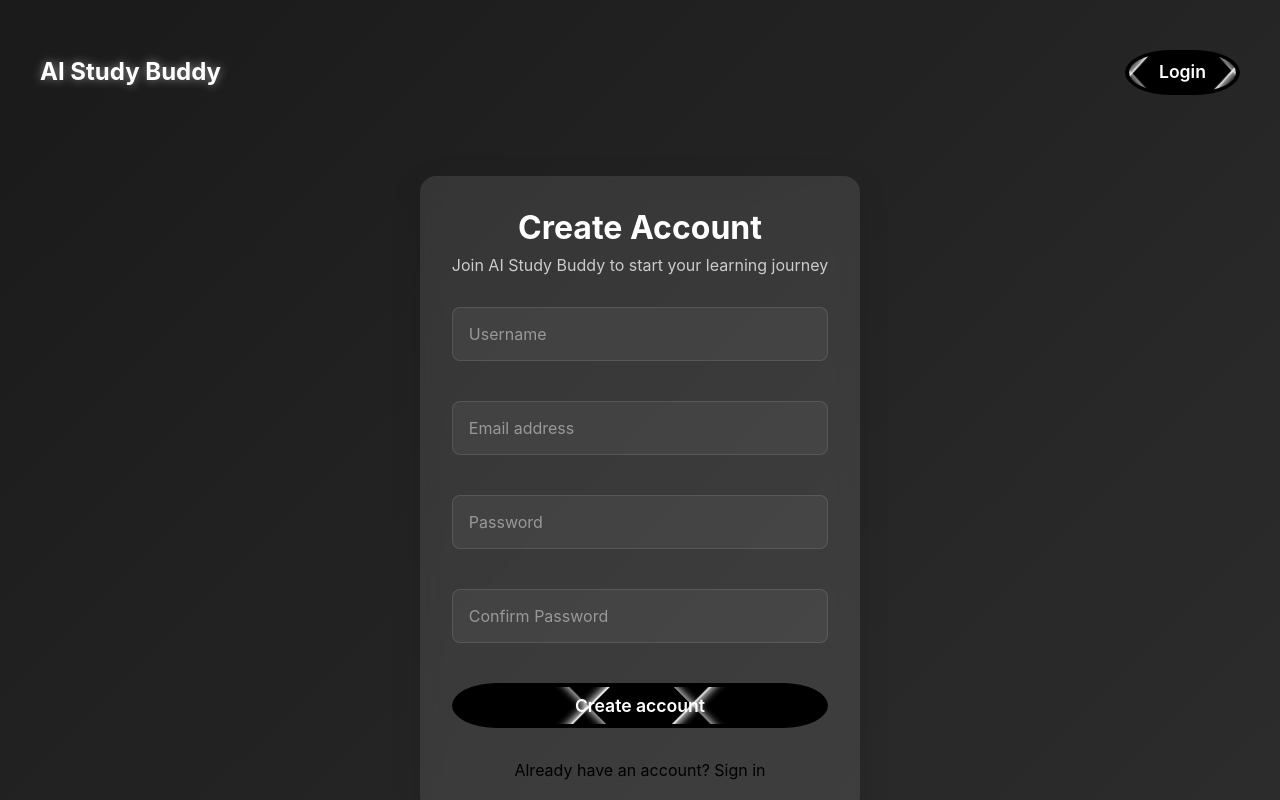
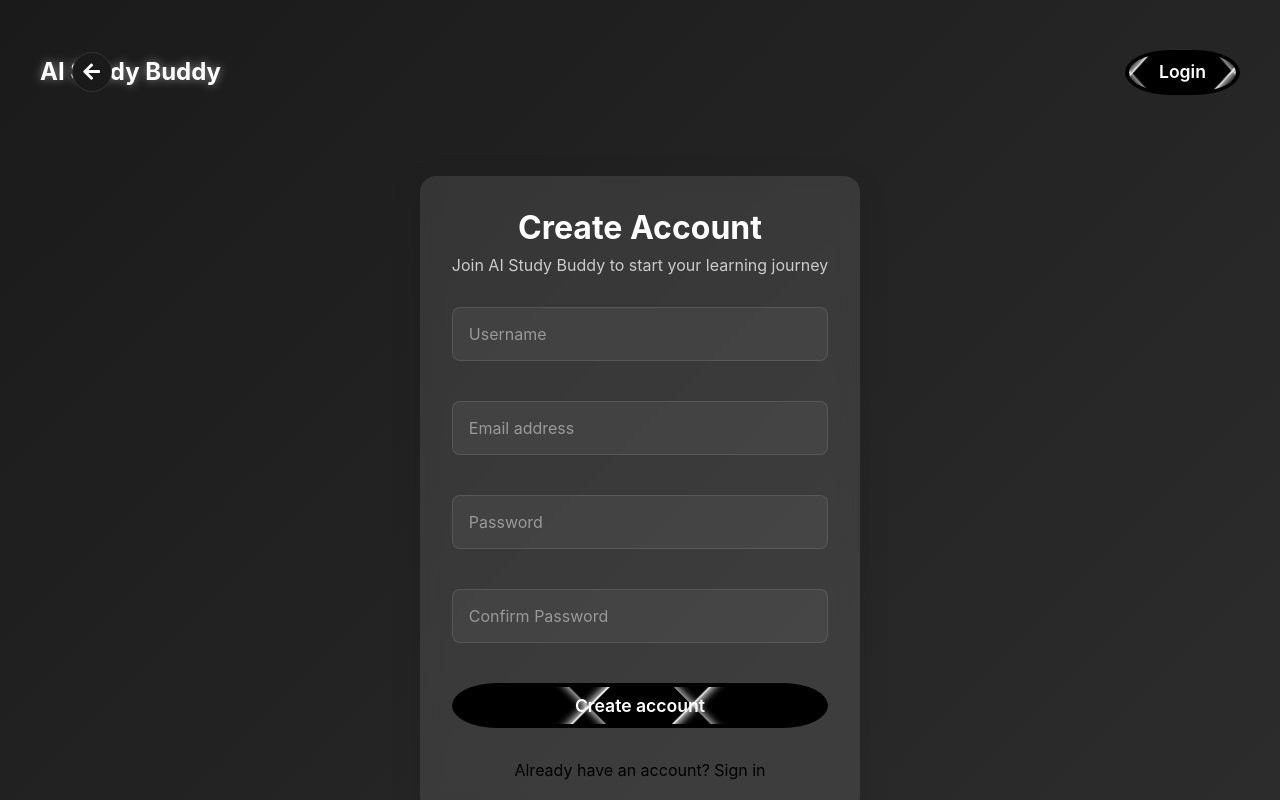
Before and after one commit to kalviumcommunity/S84_Akshit_Capstone_AiStudyBuddy, a React (Vite) app in the folder client/: page /register in a window 1280 px wide. Built offline with nearby package versions, Linux system fonts and the light colour scheme; no server answers.

Commit message:
fix login problem and back btn

```diff
--- a/client/src/components/Login.jsx
+++ b/client/src/components/Login.jsx
@@ -1,5 +1,6 @@
 import React, { useState } from 'react';
 import { useNavigate } from 'react-router-dom';
+import { FaArrowLeft } from 'react-icons/fa';
 import { useAuth } from '../context/AuthContext';
 
 function Login() {
@@ -8,6 +9,14 @@ function Login() {
   const [error, setError] = useState('');
   const { login } = useAuth();
   const navigate = useNavigate();
+
+  const handleLogoClick = () => {
+    navigate('/');
+  };
+
+  const handleBackClick = () => {
+    navigate(-1);
+  };
 
   const handleSubmit = async (e) => {
     e.preventDefault();
@@ -25,7 +34,14 @@ function Login() {
     <div className="welcome-container auth-page">
       <div className="welcome-content">
         <header className="app-header">
-          <div className="app-logo">AI Study Buddy</div>
+          <button
+            className="back-button-auth"
+            onClick={handleBackClick}
+            title="Go Back"
+          >
+            <FaArrowLeft />
+          </button>
+          <div className="app-logo" onClick={handleLogoClick} style={{ cursor: 'pointer' }}>AI Study Buddy</div>
           <div className="auth-buttons">
             <button className="glowing-btn" onClick={() => navigate('/register')}>
               Signup
--- a/client/src/components/Navbar.css
+++ b/client/src/components/Navbar.css
@@ -16,7 +16,7 @@
 .navbar-left {
   display: flex;
   align-items: center;
-  gap: 2rem;
+  gap: 1rem;
 }
 
 .navbar-title {
@@ -24,6 +24,19 @@
   font-weight: bold;
   color: #fff;
   margin: 0;
+}
+
+.back-button {
+  background-color: #1a1a1a !important;
+  border: 1px solid #333 !important;
+  color: #fff !important;
+  transition: all 0.3s ease;
+}
+
+.back-button:hover {
+  background-color: #2a2a2a !important;
+  border-color: #444 !important;
+  transform: translateX(-2px);
 }
 
 .nav-icons {
--- a/client/src/components/Navbar.jsx
+++ b/client/src/components/Navbar.jsx
@@ -1,14 +1,23 @@
 import React, { useState, useRef, useEffect } from 'react';
-import { Link, useLocation } from 'react-router-dom';
-import { FaHome, FaBook, FaHistory, FaUser, FaSignOutAlt } from 'react-icons/fa';
+import { Link, useLocation, useNavigate } from 'react-router-dom';
+import { FaHome, FaBook, FaHistory, FaUser, FaSignOutAlt, FaArrowLeft } from 'react-icons/fa';
 import { useAuth } from '../context/AuthContext';
 import './Navbar.css';
 
 function Navbar() {
   const location = useLocation();
+  const navigate = useNavigate();
   const { logout, user } = useAuth();
   const [showProfileMenu, setShowProfileMenu] = useState(false);
   const profileMenuRef = useRef(null);
+
+  const handleLogoClick = () => {
+    navigate('/');
+  };
+
+  const handleBackClick = () => {
+    navigate(-1);
+  };
 
   const navItems = [
     { path: '/', icon: <FaHome />, label: 'Home' },
@@ -37,7 +46,14 @@ function Navbar() {
   return (
     <nav className="navbar">
       <div className="navbar-left">
-        <h1 className="navbar-title">AI Study Buddy</h1>
+        <button
+          className="nav-icon back-button"
+          onClick={handleBackClick}
+          title="Go Back"
+        >
+          <FaArrowLeft />
+        </button>
+        <h1 className="navbar-title" onClick={handleLogoClick} style={{ cursor: 'pointer' }}>AI Study Buddy</h1>
         <div className="nav-icons">
           {navItems.map((item) => (
             <Link
--- a/client/src/components/Register.jsx
+++ b/client/src/components/Register.jsx
@@ -1,6 +1,7 @@
 import { useState } from 'react';
 import { useAuth } from '../context/AuthContext';
 import { useNavigate, Link } from 'react-router-dom';
+import { FaArrowLeft } from 'react-icons/fa';
 import '../Register.css';
 
 const Register = () => {
@@ -12,6 +13,14 @@ const Register = () => {
   const [formError, setFormError] = useState('');
   const { register, error } = useAuth();
   const navigate = useNavigate();
+
+  const handleLogoClick = () => {
+    navigate('/');
+  };
+
+  const handleBackClick = () => {
+    navigate(-1);
+  };
 
   const handleSubmit = async (e) => {
     e.preventDefault();
@@ -41,7 +50,14 @@ const Register = () => {
     <div className="register-container auth-page">
       <div className="register-content">
         <header className="app-header">
-          <div className="app-logo">AI Study Buddy</div>
+          <button
+            className="back-button-auth"
+            onClick={handleBackClick}
+            title="Go Back"
+          >
+            <FaArrowLeft />
+          </button>
+          <div className="app-logo" onClick={handleLogoClick} style={{ cursor: 'pointer' }}>AI Study Buddy</div>
           <div className="auth-buttons">
             <button className="glowing-btn" onClick={() => navigate('/login')}>
               Login
--- a/client/src/components/Welcome.jsx
+++ b/client/src/components/Welcome.jsx
@@ -5,11 +5,15 @@ import './Welcome.css';
 function Welcome() {
   const navigate = useNavigate();
 
+  const handleLogoClick = () => {
+    navigate('/');
+  };
+
   return (
     <div className="welcome-container">
       <div className="welcome-content">
         <header className="app-header">
-          <div className="app-logo">AI Study Buddy</div>
+          <div className="app-logo" onClick={handleLogoClick} style={{ cursor: 'pointer' }}>AI Study Buddy</div>
           <div className="auth-buttons">
             <button className="glowing-btn" onClick={() => navigate('/login')}>
               Login
--- a/client/src/index.css
+++ b/client/src/index.css
@@ -81,6 +81,32 @@ body {
   z-index: 10;
   margin: 0 auto;
   height: 80px;
+}
+
+.back-button-auth {
+  position: absolute;
+  left: 2rem;
+  top: 50%;
+  transform: translateY(-50%);
+  display: flex;
+  align-items: center;
+  justify-content: center;
+  width: 40px;
+  height: 40px;
+  border-radius: 50%;
+  background-color: #1a1a1a;
+  border: 1px solid #333;
+  color: #fff;
+  cursor: pointer;
+  transition: all 0.3s ease;
+  font-size: 1.2rem;
+  z-index: 15;
+}
+
+.back-button-auth:hover {
+  background-color: #2a2a2a;
+  border-color: #444;
+  transform: translateY(-50%) translateX(-2px);
 }
 
 .app-logo {
```
Also changed, not shown: 1 other file (tests, documents, lock files or other folders).
